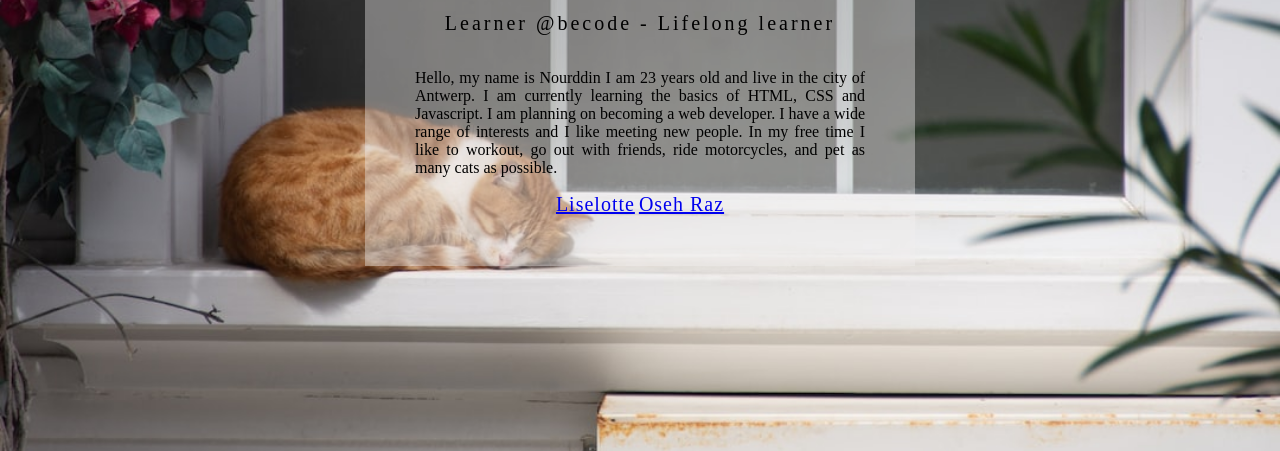
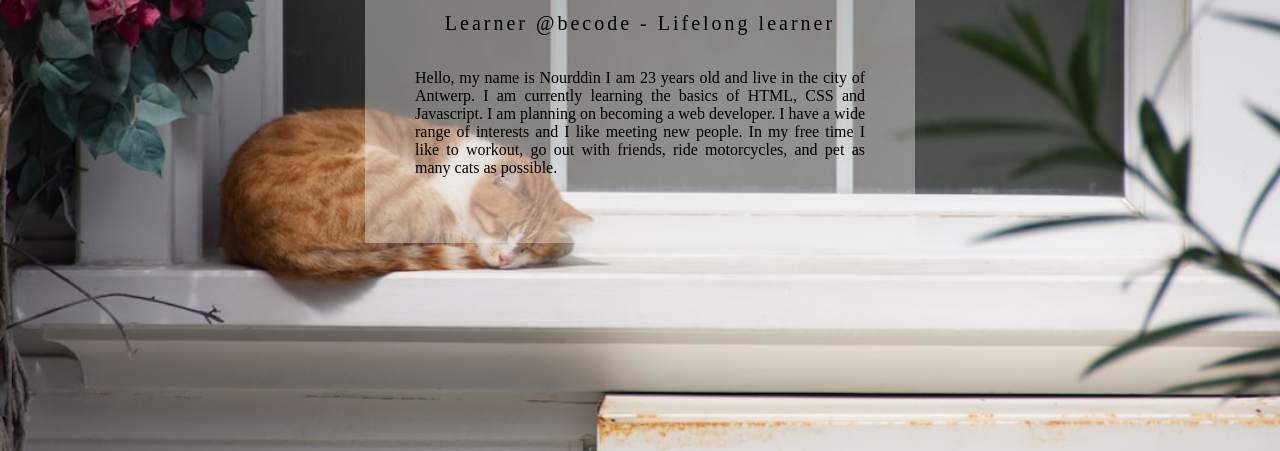
Before and after one commit to Nourmn99/Personal-blog, a plain HTML site: page index.html in a window 1280 px wide. Shown: the part 349-800 px from the top of the page. Drawn offline with Linux system fonts and the light colour scheme.

Commit message:
Update index.html

```diff
--- a/index.html
+++ b/index.html
@@ -12,8 +12,6 @@
     <h1>Nourddin Hammadi</h1>
     <h5>Learner @becode - Lifelong learner</h5>
     <p>Hello, my name is Nourddin I am 23 years old and live in the city of Antwerp. I am currently learning the basics of HTML, CSS and Javascript. I am planning on becoming a web developer. I have a wide range of interests and I like meeting new people. In my free time I like to workout, go out with friends, ride motorcycles, and pet as many cats as possible.</p>
-    <a href="https://liselottedj.github.io/Digital-Sprint-Link-Circle/" target="_blank"> Liselotte</a>
-    <a href="https://razkargbo.github.io/Raz-landingpage/" target="_blank"> Oseh Raz</a>
 </div>
 </body>
 </html>
```
